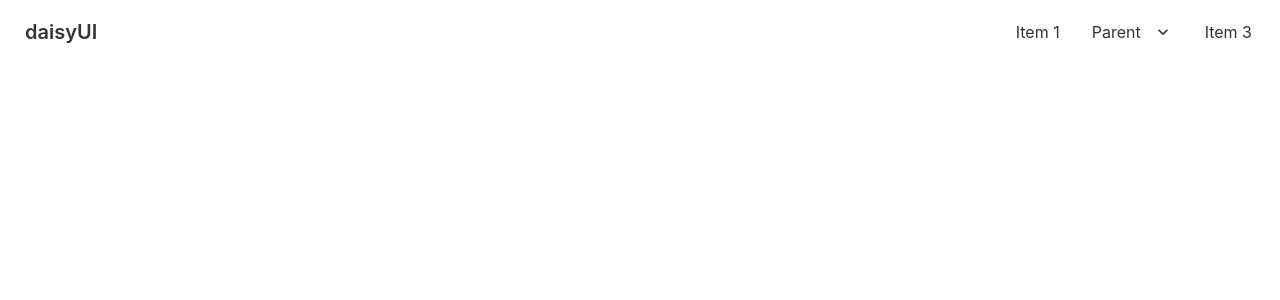
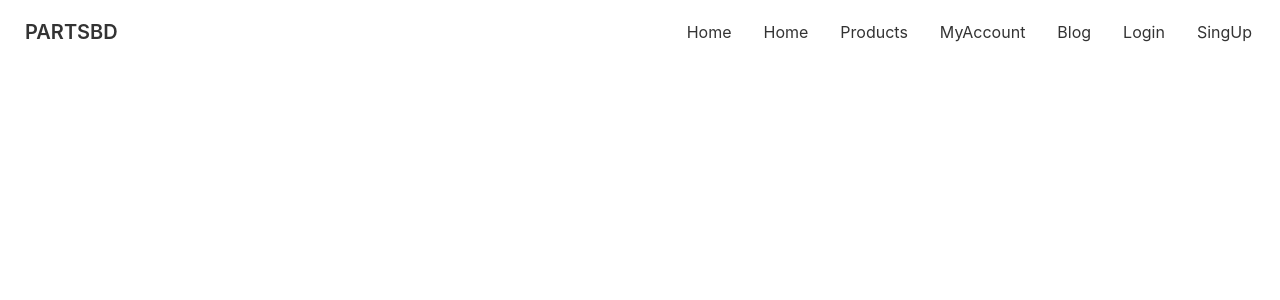
Before and after one commit to aktaruzzaman-shaon/partsbd, a React (Create React App) app: page / in a window 1280 px wide. Shown: the top 300 px of the page. Built offline with nearby package versions, Linux system fonts and the light colour scheme.

Commit message:
Added login name and input field

```diff
--- a/package.json
+++ b/package.json
@@ -9,6 +9,7 @@
     "daisyui": "^2.51.4",
     "react": "^18.2.0",
     "react-dom": "^18.2.0",
+    "react-hook-form": "^7.43.7",
     "react-router-dom": "^6.9.0",
     "react-scripts": "5.0.1",
     "web-vitals": "^2.1.4"
--- a/src/App.js
+++ b/src/App.js
@@ -2,6 +2,11 @@ import logo from './logo.svg';
 import './App.css';
 import { Route, Routes } from 'react-router-dom';
 import Home from './Component/Home/Home';
+import Products from './Component/Products/Products';
+import MyAccount from './Component/MyAccount/MyAccount';
+import Blog from './Component/Blog/Blog';
+import Login from './Component/Login/Login';
+import SignUp from './Component/SignUp/SignUp';
 
 function App() {
   return (
@@ -9,6 +14,11 @@ function App() {
       <Routes>
         <Route path='/' element={<Home></Home>}></Route>
         <Route path='home' element={<Home></Home>}></Route>
+        <Route path='products' element={<Products></Products>}></Route>
+        <Route path='myaccount' element={<MyAccount></MyAccount>}></Route>
+        <Route path='blog' element={<Blog></Blog>}></Route>
+        <Route path='login' element={<Login></Login>}></Route>
+        <Route path='signup' element={<SignUp></SignUp>}></Route>
       </Routes>
     </div>
   );
--- /dev/null
+++ b/src/Component/Blog/Blog.js
@@ -0,0 +1,11 @@
+import React from 'react';
+
+const Blog = () => {
+    return (
+        <div>
+            <h2>This is blog page</h2>
+        </div>
+    );
+};
+
+export default Blog;
--- /dev/null
+++ b/src/Component/Login/Login.js
@@ -0,0 +1,44 @@
+import React, { useState } from 'react';
+import { useForm } from 'react-hook-form';
+
+const Login = () => {
+    const [loginUserName, setloginUserName] = useState('');
+    const [loginUserEmail, setloginUserEmail] = useState('');
+
+    const { register, formState: { errors }, handleSubmit } = useForm();
+    const handleLogin = (data) => {
+
+        console.log(data);
+
+
+    };
+
+    return (
+        <div className='flex justify-center items-center mt-5'>
+            <div className='form-control w-full max-w-xs'>
+                <form onSubmit={handleSubmit(handleLogin)}>
+                    <input
+                        type="text"
+                        className='input input-bordered w-full max-w-xs' placeholder='Name'
+                        {...register("Name", { required: true })}
+                        aria-invalid={errors.Name ? "true" : "false"}
+                    />
+                    {errors.Name?.type === 'required' && <p role="alert">First name is required</p>}
+
+                    <input
+                        type="text"
+                        className='input input-bordered w-full max-w-xs' placeholder='Email'
+                        {...register("mail", { required: "Email Address is required" })}
+                        aria-invalid={errors.mail ? "true" : "false"}
+                    />
+                    {errors.mail && <p role="alert">{errors.mail?.message}</p>}
+
+                    <input type="submit" />
+                </form>
+            </div>
+
+        </div>
+    );
+};
+
+export default Login;
--- /dev/null
+++ b/src/Component/MyAccount/MyAccount.js
@@ -0,0 +1,11 @@
+import React from 'react';
+
+const MyAccount = () => {
+    return (
+        <div>
+            <h2>This is my account</h2>
+        </div>
+    );
+};
+
+export default MyAccount;
--- /dev/null
+++ b/src/Component/Products/Products.js
@@ -0,0 +1,11 @@
+import React from 'react';
+
+const Products = () => {
+    return (
+        <div>
+            <h2>THis is prodcuts page</h2>
+        </div>
+    );
+};
+
+export default Products;
--- a/src/Component/Shared/Navbar/Navbar.js
+++ b/src/Component/Shared/Navbar/Navbar.js
@@ -1,24 +1,24 @@
 import React from 'react';
+import { Link } from 'react-router-dom';
 
 const Navbar = () => {
+
     return (
+
+        // Navbar
         <div className="navbar bg-base-100">
             <div className="flex-1">
-                <a className="btn btn-ghost normal-case text-xl">daisyUI</a>
+                <a className="btn btn-ghost normal-case text-xl">PARTSBD</a>
             </div>
             <div className="flex-none">
                 <ul className="menu menu-horizontal px-1">
-                    <li><a>Item 1</a></li>
-                    <li tabIndex={0}>
-                        <a>
-                            Parent
-                            <svg className="fill-current" xmlns="http://www.w3.org/2000/svg" width="20" height="20" viewBox="0 0 24 24"><path d="M7.41,8.58L12,13.17L16.59,8.58L18,10L12,16L6,10L7.41,8.58Z" /></svg>
-                        </a>
-                        <ul className="p-2 bg-base-100">
-
-                        </ul>
-                    </li>
-                    <li><a>Item 3</a></li>
+                    <li><Link to="/">Home</Link></li>
+                    <li><Link to="home">Home</Link></li>
+                    <li><Link to="products">Products</Link></li>
+                    <li><Link to="myaccount">MyAccount</Link></li>
+                    <li><Link to="blog">Blog</Link></li>
+                    <li><Link to="login">Login</Link></li>
+                    <li><Link to="signup">SingUp</Link></li>
                 </ul>
             </div>
         </div>
--- /dev/null
+++ b/src/Component/SignUp/SignUp.js
@@ -0,0 +1,11 @@
+import React from 'react';
+
+const SignUp = () => {
+    return (
+        <div>
+            <h2>This is sign up page</h2>
+        </div>
+    );
+};
+
+export default SignUp;
```
Also changed, not shown: 1 other file (tests, documents, lock files or other folders).
